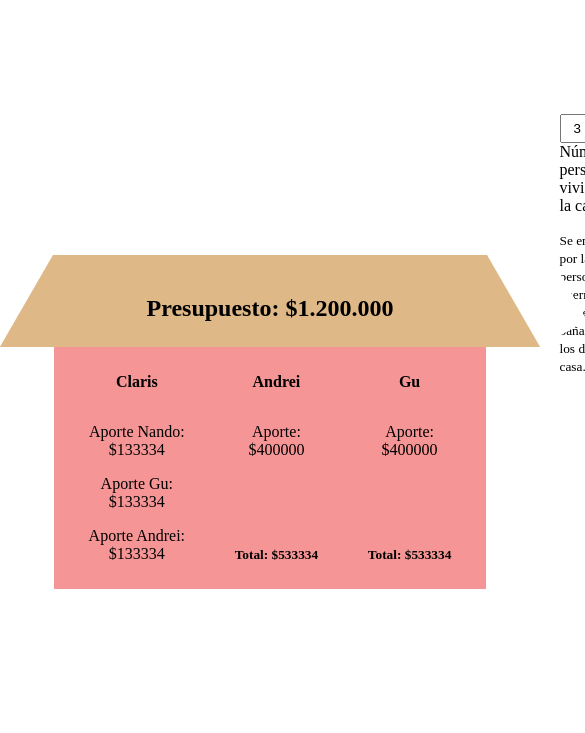
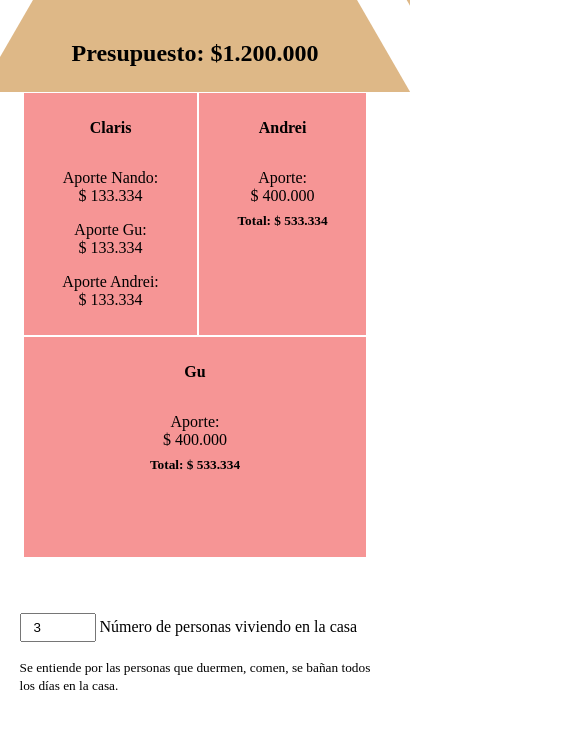
Before and after one commit to hectorfhurtado/presupuesto-claris, a plain HTML site: page public/index.html in a window 390 px wide. Shown: the top 733 px of the page, 585 px wide, since content can reach past the window. Drawn offline with Linux system fonts and the light colour scheme.

Commit message:
Finished first implementation

```diff
--- a/public/index.css
+++ b/public/index.css
@@ -8,12 +8,24 @@ body {
     display: flex;
 }
 
+@media (max-width: 991px) {
+    body {
+        flex-direction: column;
+    }
+}
+
 main {
     flex-grow:       1;
     height:          100vh;
     display:         flex;
     justify-content: center;
     align-items:     center;
+}
+
+@media (max-width: 991px) {
+    main {
+        height: auto;
+    }
 }
 
 .techo {
@@ -23,6 +35,13 @@ main {
     padding:          20px 20px 5px 20px;
     position:         relative;
     margin:           0;
+}
+
+@media (max-width: 991px) {
+    .techo {
+        width:     100vw;
+        min-width: unset;
+    }
 }
 
 .techo::before,
@@ -56,6 +75,12 @@ main {
     justify-content:  space-evenly;
 }
 
+@media (max-width: 991px) {
+    .interior {
+        flex-wrap: wrap;
+    }
+}
+
 .persona {
     display:        flex;
     flex-direction: column;
@@ -64,8 +89,15 @@ main {
     text-align:     center;
 }
 
+@media (max-width: 991px) {
+    .persona {
+        border:    solid thin white;
+        flex-grow: 1;
+    }
+}
+
 .persona .total {
-    margin-top: auto;
+    margin-top: -10px;
 }
 
 aside {
@@ -75,6 +107,13 @@ aside {
     max-width:  350px;
 }
 
+@media (max-width: 991px) {
+    aside {
+        margin-top: 5%;
+        max-width:  unset;
+    }
+}
+
 aside input {
     width:   3rem;
     padding: 0.3rem 0.75rem;
--- a/public/index.js
+++ b/public/index.js
@@ -3,6 +3,13 @@
     const $interior      = document.querySelector ('.interior');
     const $inputPersonas = document.querySelector ('input#numero-personas');
     const personas       = [ 'Claris', 'Andrei', 'Gu' ];
+    const format         = new Intl.NumberFormat ('es-CO', {
+        style: 'currency',
+        currency: 'COP',
+        minimumFractionDigits: 0,
+        maximumFractionDigits: 0,
+        currencyDisplay: 'symbol',
+    });
 
     $inputPersonas.addEventListener ('change', function ()
     {
@@ -53,15 +60,15 @@
     function getOtherElement (index, aporte, aporteIndividual)
     {
         const total = index === 1 ?
-            `<p class="total"><small><strong>Total: $${ aporte + aporteIndividual }</strong></small></p>` :
+            `<p class="total"><small><strong>Total: ${ format.format (aporte + aporteIndividual) }</strong></small></p>` :
             index === 2 ?
-            `<p class="total"><small><strong>Total: $${ aporte + aporteIndividual }</strong></small></p>` :
-            '';
+            `<p class="total"><small><strong>Total: ${ format.format (aporte + aporteIndividual) }</strong></small></p>` :
+            `<p class="total"><small><strong>Total: ${ format.format (aporte) }</strong></small></p>`;
 
         return `
             <div class="persona">
                 <p><strong>${ personas[index] ? personas[index] : `Persona ${ index + 1 }`}</strong></p>
-                <p>Aporte: <br>$${ aporte }</p>
+                <p>Aporte: <br>${ format.format (aporte) }</p>
                 ${ total }
             </div>
         `;
@@ -73,9 +80,9 @@
             <div class="persona">
                 <p><strong>${ personas[ index ]}</strong></p>
                 <div class="individual">
-                    <p>Aporte Nando: <br>$${ aporteIndividual }</p>
-                    <p>Aporte Gu: <br>$${ aporteIndividual }</p>
-                    <p>Aporte Andrei: <br>$${ aporteIndividual }</p>
+                    <p>Aporte Nando: <br>${ format.format (aporteIndividual) }</p>
+                    <p>Aporte Gu: <br>${ format.format (aporteIndividual) }</p>
+                    <p>Aporte Andrei: <br>${ format.format (aporteIndividual) }</p>
                 </div>
             </div>
         `;
```
